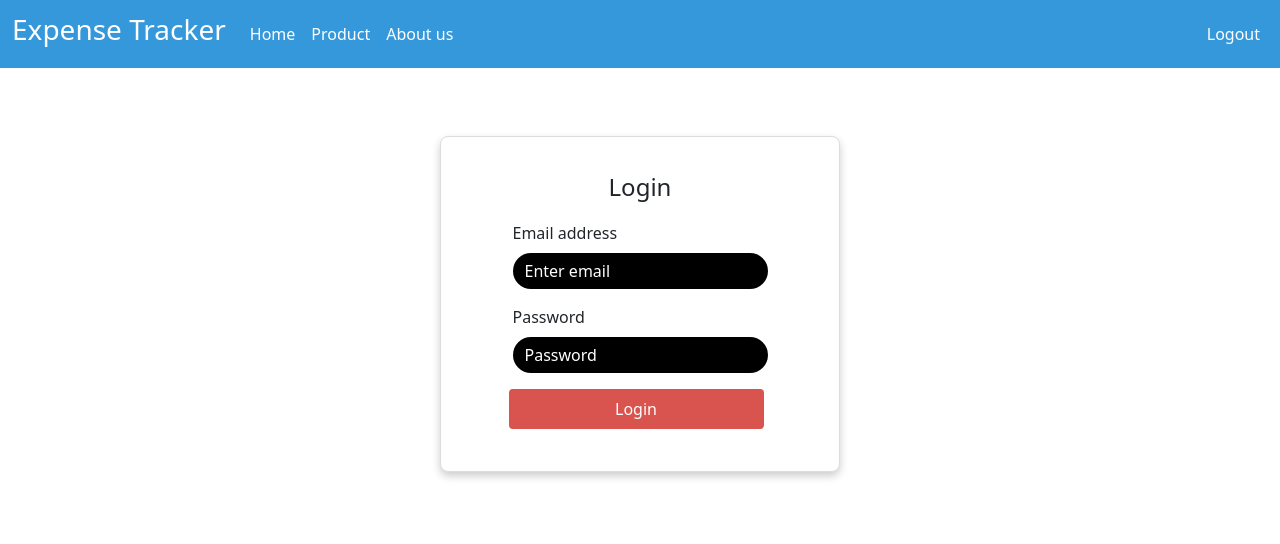
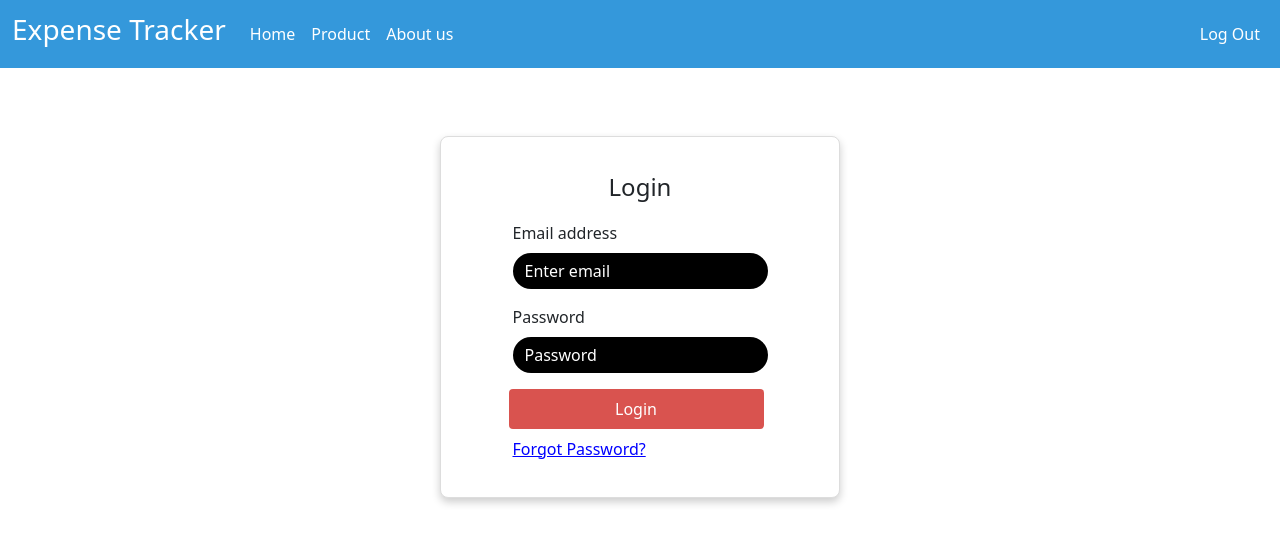
Before and after one commit to atulahire123/expensetracker, a React (Create React App) app: page /login in a window 1280 px wide. Shown: the top 544 px of the page. Built offline with nearby package versions, Linux system fonts and the light colour scheme.

Commit message:
Forgot Password Workflow

```diff
--- a/src/component/Auth/AuthForm.js
+++ b/src/component/Auth/AuthForm.js
@@ -1,25 +1,28 @@
 import React, { useRef, useState } from 'react';
 import { useNavigate } from 'react-router-dom';
-import { Button, Card, Form, Alert } from 'react-bootstrap';
+import { Button, Card, Form, Alert, Spinner } from 'react-bootstrap';
 import './AuthForm.css';
 
 const AuthForm = ({ isSignup }) => {
     const emailRef = useRef();
     const passwordRef = useRef();
     const [error, setError] = useState(null);
+    const [isLoading, setIsLoading] = useState(false);
+    const [isResetting, setIsResetting] = useState(false);
     const navigate = useNavigate();
 
     const submitHandler = async (event) => {
         event.preventDefault();
 
         const email = emailRef.current.value;
-        const password = emailRef.current.value;
+        const password = passwordRef.current.value;
 
         let url = isSignup
             ? 'https://identitytoolkit.googleapis.com/v1/accounts:signUp?key=AIzaSyBk2aY2glhJpfsIJGEbHs7CXzOsSVH3H18'
             : 'https://identitytoolkit.googleapis.com/v1/accounts:signInWithPassword?key=AIzaSyBk2aY2glhJpfsIJGEbHs7CXzOsSVH3H18';
 
         try {
+            setIsLoading(true);
             const response = await fetch(url, {
                 method: 'POST',
                 body: JSON.stringify({ email, password, returnSecureToken: true }),
@@ -48,6 +51,40 @@ const AuthForm = ({ isSignup }) => {
             }
         } catch (error) {
             setError(error.message);
+        } finally {
+            setIsLoading(false);
+        }
+    };
+
+    const resetPasswordHandler = async () => {
+        const email = emailRef.current.value;
+        if (!email) {
+            setError('Please enter your email to reset password.');
+            return;
+        }
+
+        try {
+            setIsResetting(true);
+            const response = await fetch('https://identitytoolkit.googleapis.com/v1/accounts:sendOobCode?key=AIzaSyBk2aY2glhJpfsIJGEbHs7CXzOsSVH3H18', {
+                method: 'POST',
+                body: JSON.stringify({
+                    requestType: 'PASSWORD_RESET',
+                    email,
+                }),
+                headers: {
+                    'Content-Type': 'application/json',
+                },
+            });
+
+            if (!response.ok) {
+                throw new Error('Failed to send password reset email. Please try again later.');
+            }
+
+            alert('Password reset email sent. Please check your inbox.');
+        } catch (error) {
+            setError(error.message);
+        } finally {
+            setIsResetting(false);
         }
     };
 
@@ -62,16 +99,25 @@ const AuthForm = ({ isSignup }) => {
                             <Form.Label>Email address</Form.Label>
                             <Form.Control type="email" placeholder="Enter email" ref={emailRef} required />
                         </Form.Group>
-                        <Form.Group className="mb-3" controlId="formBasicPassword">
-                            <Form.Label>Password</Form.Label>
-                            <Form.Control type="password" placeholder="Password" ref={passwordRef} required />
-                        </Form.Group>
+                        {!isSignup && (
+                            <Form.Group className="mb-3" controlId="formBasicPassword">
+                                <Form.Label>Password</Form.Label>
+                                <Form.Control type="password" placeholder="Password" ref={passwordRef} required />
+                            </Form.Group>
+                        )}
                         <div className="actions">
-                            <Button type="submit" className="btn1">
-                                {isSignup ? 'Sign Up' : 'Login'}
+                            <Button type="submit" className="btn1" disabled={isLoading}>
+                                {isLoading ? 'Loading...' : isSignup ? 'Sign Up' : 'Login'}
                             </Button>
                         </div>
                     </Form>
+                    {!isSignup && (
+                        <div className="reset-password">
+                            <Button onClick={resetPasswordHandler} className="btn-link" disabled={isResetting}>
+                                {isResetting ? <Spinner animation="border" size="sm" /> : 'Forgot Password?'}
+                            </Button>
+                        </div>
+                    )}
                 </Card.Body>
             </Card>
         </section>
--- a/src/component/Layout/MainNavigation.js
+++ b/src/component/Layout/MainNavigation.js
@@ -1,17 +1,13 @@
-// src/component/MainNavigation.js
 import React, { useContext } from 'react';
 import { Container, Nav, Navbar } from 'react-bootstrap';
-import { useNavigate } from 'react-router-dom';
 import { AuthContext } from '../context/AuthContext';
 import './MainNavigation.css';
 
 const MainNavigation = () => {
   const authCtx = useContext(AuthContext);
-  const navigate = useNavigate();
 
   const logoutHandler = () => {
     authCtx.logout();
-    navigate('/login');
   };
 
   return (
@@ -26,7 +22,7 @@ const MainNavigation = () => {
           <Nav.Link href="#">About us</Nav.Link>
         </Nav>
         <Nav className="d-flex align-items-center">
-          <Nav.Link onClick={logoutHandler}>Logout</Nav.Link>
+          <Nav.Link onClick={logoutHandler}>Log Out</Nav.Link>
         </Nav>
       </Container>
     </Navbar>
--- a/src/component/context/AuthContext.js
+++ b/src/component/context/AuthContext.js
@@ -1,10 +1,11 @@
-// src/component/context/AuthContext.js
 import React, { createContext, useState } from 'react';
+import { useNavigate } from 'react-router-dom';
 
 export const AuthContext = createContext();
 
 const AuthProvider = ({ children }) => {
   const [token, setToken] = useState(localStorage.getItem('token') || '');
+  const navigate = useNavigate();
 
   const login = (token) => {
     setToken(token);
@@ -14,6 +15,7 @@ const AuthProvider = ({ children }) => {
   const logout = () => {
     setToken('');
     localStorage.removeItem('token');
+    navigate('/login');
   };
 
   return (
```
Also changed, not shown: src/component/Layout/Layout.js (+7 -6 lines).
